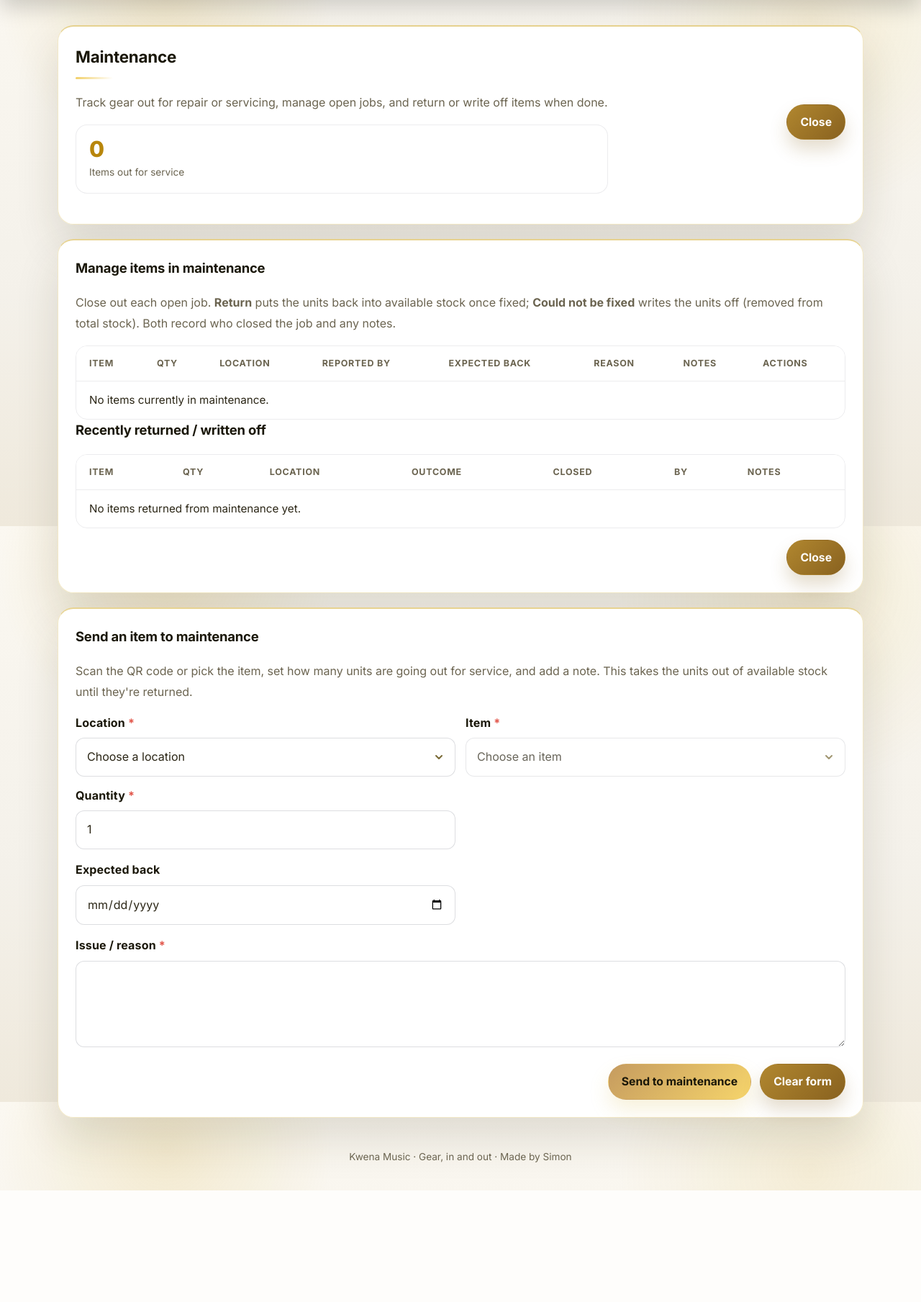
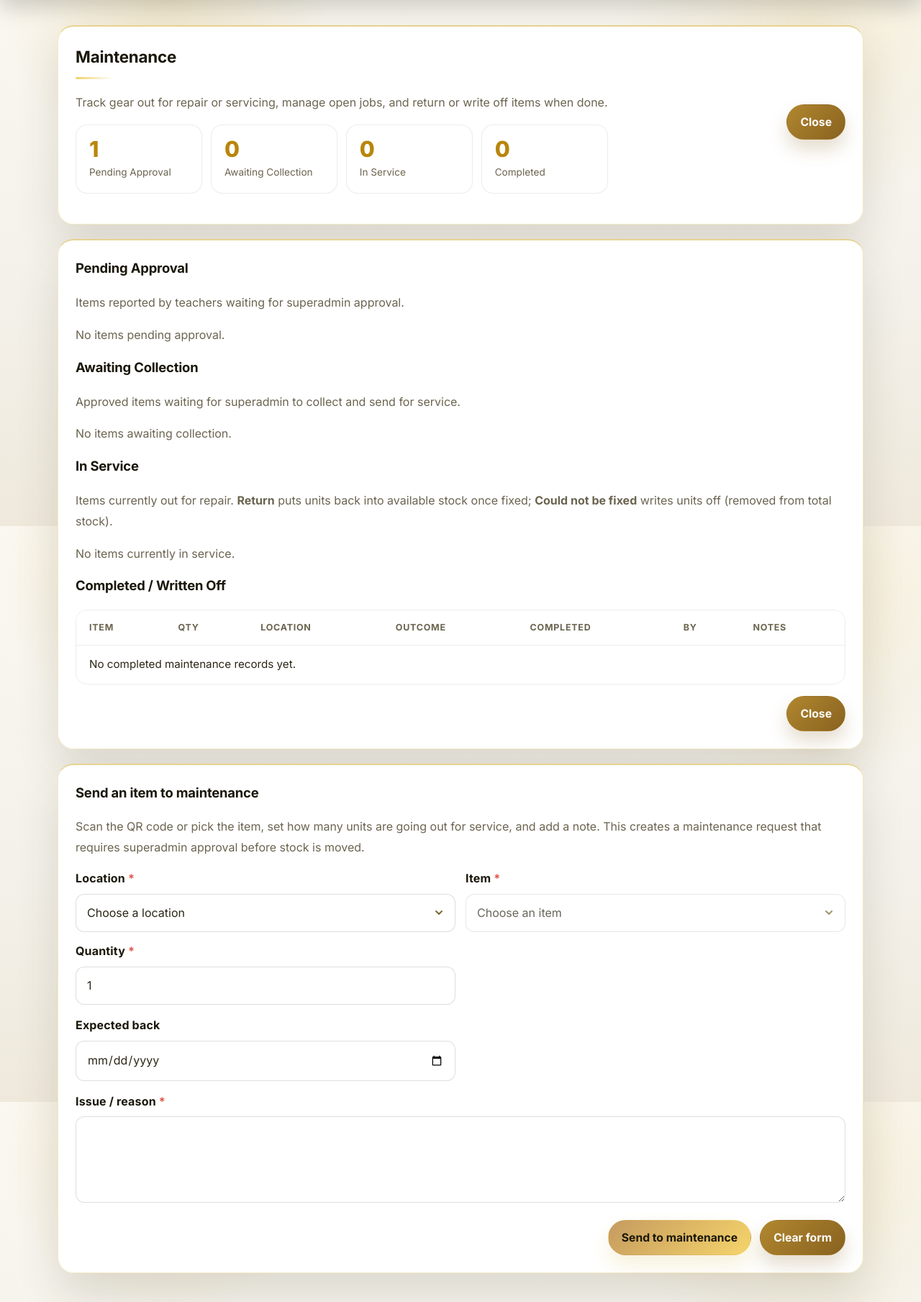
Before and after one commit to SimonKwena/KwenaInventory, a Django app: page /inventory/maintenance/ in a window 1280 px wide. Shown: the part 69-1878 px from the top of the page at 72% size. Before the commit the page ends 1723 px from the top, so only its background shows below. Run offline with Django 5.2, Linux system fonts and the light colour scheme; a user stored in the database is signed in; data comes from the database, SQL or seed files in the repository; both versions use the stored data as it was after the commit; tables that the repository leaves empty hold one stand-in row (values such as "Sample post"); parts of the project's set-up code (start-up, migrations or seed data) failed here and were passed over.

Commit message:
maintenance fix

```diff
--- a/inventory/admin.py
+++ b/inventory/admin.py
@@ -141,8 +141,8 @@
 
 @admin.register(Maintenance)
 class MaintenanceAdmin(admin.ModelAdmin):
-    list_display = ("item", "started_at", "expected_return", "completed_at", "reported_by_name", "reported_by", "completed_by_name", "completed_by")
-    list_filter = ("completed_at", "started_at")
+    list_display = ("item", "status", "started_at", "expected_return", "completed_at", "reported_by_name", "reported_by", "approved_by_name", "collected_by_name", "completed_by_name")
+    list_filter = ("status", "completed_at", "started_at")
     search_fields = ("item__catalog_item__name", "reason", "notes", "reported_by_name", "completed_by_name")
     autocomplete_fields = ("item",)
 
--- a/inventory/templates/inventory/maintenance.html
+++ b/inventory/templates/inventory/maintenance.html
@@ -10,7 +10,10 @@
             {% if is_staff %}
             <p class="section-note">Track gear out for repair or servicing, manage open jobs, and return or write off items when done.</p>
             <div class="stat-grid" data-region="maintenance-stats">
-                    <div class="stat"><div class="stat-value">{{ total_in_maintenance }}</div><div class="stat-label">Items out for service</div></div>
+                <div class="stat"><div class="stat-value">{{ stats.pending_approval }}</div><div class="stat-label">Pending Approval</div></div>
+                <div class="stat"><div class="stat-value">{{ stats.awaiting_collection }}</div><div class="stat-label">Awaiting Collection</div></div>
+                <div class="stat"><div class="stat-value">{{ stats.in_service }}</div><div class="stat-label">In Service</div></div>
+                <div class="stat"><div class="stat-value">{{ stats.completed }}</div><div class="stat-label">Completed</div></div>
             </div>
             {% else %}
             <p class="section-note">Send gear out for repair or servicing and follow the status of the items you reported.</p>
@@ -25,30 +28,89 @@
 </div>
 
 {% if is_staff %}
-<div class="card" id="manage-maintenance-items" data-region="manage-maintenance" {% if not is_staff %}style="display:none;"{% endif %}>
-    <h3>Manage items in maintenance</h3>
-    <p class="section-note">Close out each open job. <strong>Return</strong> puts the units back into available stock once fixed; <strong>Could not be fixed</strong> writes the units off (removed from total stock). Both record who closed the job and any notes.</p>
-    <div class="table-wrapper" aria-live="polite">
+<div class="card" id="manage-maintenance-items" data-region="manage-maintenance">
+    <h3>Pending Approval</h3>
+    <p class="section-note">Items reported by teachers waiting for superadmin approval.</p>
+    {% if pending_approval %}
+    <div class="table-wrapper">
         <table>
             <thead>
-                <tr><th>Item</th><th>Qty</th><th>Location</th><th>Reported by</th><th>Expected back</th><th>Reason</th><th>Notes</th><th>Actions</th></tr>
+                <tr><th>Item</th><th>Qty</th><th>Location</th><th>Reported by</th><th>Expected back</th><th>Reason</th><th>Actions</th></tr>
             </thead>
             <tbody>
-                    {% for record in open_records %}
+                {% for record in pending_approval %}
                 <tr>
-                        <td>
-                            <a class="text-link" href="{% url 'inventory:item_detail' record.item.pk %}">{{ record.item.name }}</a>
+                    <td><a class="text-link" href="{% url 'inventory:item_detail' record.item.pk %}">{{ record.item.name }}</a></td>
+                    <td>{{ record.quantity }}</td>
+                    <td>{{ record.location.name|default:record.item.location.name }}</td>
+                    <td>{{ record.reported_by_name|default:record.reported_by.username|default:"&mdash;" }}</td>
+                    <td>{{ record.expected_return|date:"d M Y"|default:"&mdash;" }}</td>
+                    <td>{{ record.reason|default:"&mdash;" }}</td>
+                    <td class="actions-cell">
+                        <form method="post" action="{% url 'inventory:maintenance_approve' record.pk %}" data-live-submit>
+                            {% csrf_token %}
+                            <button type="submit" class="button-link btn-sm">Approve</button>
+                        </form>
                     </td>
+                </tr>
+                {% endfor %}
+            </tbody>
+        </table>
+    </div>
+    {% else %}
+    <p class="section-note">No items pending approval.</p>
+    {% endif %}
+
+    <h3>Awaiting Collection</h3>
+    <p class="section-note">Approved items waiting for superadmin to collect and send for service.</p>
+    {% if awaiting_collection %}
+    <div class="table-wrapper">
+        <table>
+            <thead>
+                <tr><th>Item</th><th>Qty</th><th>Location</th><th>Reported by</th><th>Approved by</th><th>Expected back</th><th>Reason</th><th>Actions</th></tr>
+            </thead>
+            <tbody>
+                {% for record in awaiting_collection %}
+                <tr>
+                    <td><a class="text-link" href="{% url 'inventory:item_detail' record.item.pk %}">{{ record.item.name }}</a></td>
                     <td>{{ record.quantity }}</td>
-                        <td>{% with loc=record.location|default:record.item.location %}{{ loc.name|default:"&mdash;" }}{% endwith %}</td>
-                        <td>{% if record.reported_by %}{{ record.reported_by_name|default:record.reported_by.username }}{% else %}&mdash;{% endif %}</td>
-                        <td>
-                            {% if record.expected_return %}
-                                {{ record.expected_return }}
+                    <td>{{ record.location.name|default:record.item.location.name }}</td>
+                    <td>{{ record.reported_by_name|default:record.reported_by.username|default:"&mdash;" }}</td>
+                    <td>{{ record.approved_by_name|default:record.approved_by.username|default:"&mdash;" }}</td>
+                    <td>{{ record.expected_return|date:"d M Y"|default:"&mdash;" }}</td>
+                    <td>{{ record.reason|default:"&mdash;" }}</td>
+                    <td class="actions-cell">
+                        <form method="post" action="{% url 'inventory:maintenance_collect' record.pk %}" data-live-submit>
+                            {% csrf_token %}
+                            <button type="submit" class="button-link btn-sm">Collect for Service</button>
+                        </form>
+                    </td>
+                </tr>
+                {% endfor %}
+            </tbody>
+        </table>
+    </div>
     {% else %}
-                                &mdash;
+    <p class="section-note">No items awaiting collection.</p>
     {% endif %}
-                        </td>
+
+    <h3>In Service</h3>
+    <p class="section-note">Items currently out for repair. <strong>Return</strong> puts units back into available stock once fixed; <strong>Could not be fixed</strong> writes units off (removed from total stock).</p>
+    {% if in_service %}
+    <div class="table-wrapper">
+        <table>
+            <thead>
+                <tr><th>Item</th><th>Qty</th><th>Location</th><th>Reported by</th><th>Collected by</th><th>Expected back</th><th>Reason</th><th>Notes</th><th>Actions</th></tr>
+            </thead>
+            <tbody>
+                {% for record in in_service %}
+                <tr>
+                    <td><a class="text-link" href="{% url 'inventory:item_detail' record.item.pk %}">{{ record.item.name }}</a></td>
+                    <td>{{ record.quantity }}</td>
+                    <td>{{ record.location.name|default:record.item.location.name }}</td>
+                    <td>{{ record.reported_by_name|default:record.reported_by.username|default:"&mdash;" }}</td>
+                    <td>{{ record.collected_by_name|default:record.collected_by.username|default:"&mdash;" }}</td>
+                    <td>{{ record.expected_return|date:"d M Y"|default:"&mdash;" }}</td>
                     <td>{{ record.reason|default:"&mdash;" }}</td>
                     <td class="manage-notes-cell">
                         <form method="post" action="{% url 'inventory:maintenance_complete' record.pk %}" class="manage-record-form" id="manage-form-{{ record.pk }}" data-live-submit>
@@ -63,40 +125,39 @@
                         </span>
                     </td>
                 </tr>
-                {% empty %}
-                    <tr><td colspan="8">No items currently in maintenance.</td></tr>
                 {% endfor %}
             </tbody>
         </table>
     </div>
+    {% else %}
+    <p class="section-note">No items currently in service.</p>
+    {% endif %}
 
-    <h3>Recently returned / written off</h3>
+    <h3>Completed / Written Off</h3>
     <div class="table-wrapper">
         <table>
             <thead>
-                <tr><th>Item</th><th>Qty</th><th>Location</th><th>Outcome</th><th>Closed</th><th>By</th><th>Notes</th></tr>
+                <tr><th>Item</th><th>Qty</th><th>Location</th><th>Outcome</th><th>Completed</th><th>By</th><th>Notes</th></tr>
             </thead>
             <tbody>
                 {% for record in completed_records %}
                 <tr>
+                    <td><a class="text-link" href="{% url 'inventory:item_detail' record.item.pk %}">{{ record.item.name }}</a></td>
+                    <td>{{ record.quantity }}</td>
+                    <td>{{ record.location.name|default:record.item.location.name }}</td>
                     <td>
-                            <a class="text-link" href="{% url 'inventory:item_detail' record.item.pk %}">{{ record.item.name }}</a>
-                        </td>
-                        <td>{{ record.quantity }}</td>
-                        <td>{% with loc=record.location|default:record.item.location %}{{ loc.name|default:"&mdash;" }}{% endwith %}</td>
-                        <td>
-                            {% if record.outcome == "written_off" %}
+                        {% if record.status == "written_off" %}
                             <span class="pill pill-danger">Could not be fixed</span>
                         {% else %}
                             <span class="pill pill-success">Returned</span>
                         {% endif %}
                     </td>
-                        <td>{{ record.completed_at }}</td>
-                        <td>{% if record.completed_by %}{{ record.completed_by_name|default:record.completed_by.username }}{% else %}&mdash;{% endif %}</td>
+                    <td>{{ record.completed_at|date:"d M Y, H:i" }}</td>
+                    <td>{{ record.completed_by_name|default:record.completed_by.username|default:"&mdash;" }}</td>
                     <td>{{ record.notes|default:"&mdash;" }}</td>
                 </tr>
                 {% empty %}
-                    <tr><td colspan="7">No items returned from maintenance yet.</td></tr>
+                <tr><td colspan="7">No completed maintenance records yet.</td></tr>
                 {% endfor %}
             </tbody>
         </table>
@@ -123,14 +184,16 @@
                     <td><a class="text-link" href="{% url 'inventory:item_detail' record.item.pk %}">{{ record.item.name }}</a></td>
                     <td>{{ record.quantity }}</td>
                     <td>
-                        {% if record.is_overdue %}
-                            <span class="pill pill-danger">Overdue</span>
-                        {% else %}
-                            <span class="pill pill-pending">In service</span>
-                        {% endif %}
+                        <span class="pill
+                            {% if record.status == "pending_approval" %}pill-pending
+                            {% elif record.status == "approved_awaiting_collection" %}pill-warning
+                            {% elif record.status == "in_service" %}pill-info
+                            {% else %}pill-neutral{% endif %}">
+                            {{ record.get_status_display }}
+                        </span>
                     </td>
                     <td>{{ record.started_at|date:"d M Y" }}</td>
-                    <td>{% if record.expected_return %}{{ record.expected_return|date:"d M Y" }}{% else %}&mdash;{% endif %}</td>
+                    <td>{{ record.expected_return|date:"d M Y"|default:"&mdash;" }}</td>
                     <td class="actions-cell"><a class="button-link btn-sm" href="{% url 'inventory:maintenance_detail' record.pk %}">View</a></td>
                 </tr>
                 {% endfor %}
@@ -139,14 +202,14 @@
                     <td><a class="text-link" href="{% url 'inventory:item_detail' record.item.pk %}">{{ record.item.name }}</a></td>
                     <td>{{ record.quantity }}</td>
                     <td>
-                        {% if record.outcome == "written_off" %}
+                        {% if record.status == "written_off" %}
                             <span class="pill pill-danger">Could not be fixed</span>
                         {% else %}
                             <span class="pill pill-success">Returned</span>
                         {% endif %}
                     </td>
                     <td>{{ record.started_at|date:"d M Y" }}</td>
-                    <td>{% if record.expected_return %}{{ record.expected_return|date:"d M Y" }}{% else %}&mdash;{% endif %}</td>
+                    <td>{{ record.expected_return|date:"d M Y"|default:"&mdash;" }}</td>
                     <td class="actions-cell"><a class="button-link btn-sm" href="{% url 'inventory:maintenance_detail' record.pk %}">View</a></td>
                 </tr>
                 {% endfor %}
@@ -161,7 +224,7 @@
 
 <div class="card">
     <h3>Send an item to maintenance</h3>
-    <p class="section-note">Scan the QR code or pick the item, set how many units are going out for service, and add a note. This takes the units out of available stock until they're returned.</p>
+    <p class="section-note">Scan the QR code or pick the item, set how many units are going out for service, and add a note. This creates a maintenance request that requires superadmin approval before stock is moved.</p>
     <form method="post" action="{% url 'inventory:maintenance_start' %}" id="maintenance-form">
         {% csrf_token %}
 
--- a/inventory/templates/inventory/teacher_room.html
+++ b/inventory/templates/inventory/teacher_room.html
@@ -80,8 +80,8 @@
                 <span class="slip-modal-icon" aria-hidden="true">
                     <svg viewBox="0 0 24 24" width="26" height="26"><path d="M12 2 2 7l10 5 10-5-10-5Zm0 7.2L4.6 6 12 2.8 19.4 6 12 9.2ZM4 9.5V17c0 1.1.9 2 2 2h12c1.1 0 2-.9 2-2v-7.5l-8 4-8-4Z"/></svg>
                 </span>
-                <h2 id="maintenance-modal-title">Send to Maintenance</h2>
-                <span class="pill pill-warning">Item will be unavailable</span>
+                <h2 id="maintenance-modal-title">Request Maintenance</h2>
+                <span class="pill pill-pending">Requires superadmin approval</span>
                 <p class="section-note" id="maintenance-modal-item"></p>
             </div>
 
@@ -111,7 +111,7 @@
                 </div>
 
                 <div class="slip-modal-foot">
-                    <button type="submit" class="button-link">Send to maintenance</button>
+                    <button type="submit" class="button-link">Submit request</button>
                     <button type="button" class="button-link secondary" data-close-modal="maintenance-modal">Cancel</button>
                 </div>
             </form>
--- a/inventory/urls.py
+++ b/inventory/urls.py
@@ -38,6 +38,8 @@
     path("maintenance/", views.maintenance_list, name="maintenance"),
     path("maintenance/<int:pk>/", views.maintenance_detail, name="maintenance_detail"),
     path("maintenance/start/", views.maintenance_start, name="maintenance_start"),
+    path("maintenance/<int:pk>/approve/", views.maintenance_approve, name="maintenance_approve"),
+    path("maintenance/<int:pk>/collect/", views.maintenance_collect, name="maintenance_collect"),
     path("maintenance/<int:pk>/complete/", views.maintenance_complete, name="maintenance_complete"),
     path("maintenance/<int:pk>/write-off/", views.maintenance_write_off, name="maintenance_write_off"),
     path("landing/", views.landing, name="landing"),
--- a/inventory/views.py
+++ b/inventory/views.py
@@ -56,7 +56,10 @@
 from .services import (
     _localize,
     apply_request,
-    complete_item_maintenance,
+    approve_maintenance_request,
+    collect_maintenance,
+    complete_maintenance,
+    create_maintenance_request,
     create_request,
     get_user_active_loans,
     get_user_borrowed_items,
@@ -66,7 +69,6 @@
     record_item_transaction,
     return_request_by_code,
     reject_request,
-    set_item_maintenance,
     void_request,
     void_transaction,
     write_off_maintenance,
@@ -2471,32 +2473,64 @@
     records_qs = Maintenance.objects.all()
     if not is_staff:
         records_qs = records_qs.filter(reported_by=request.user)
-    open_records = (
-        records_qs.filter(completed_at__isnull=True)
-        .select_related("item", "item__catalog_item", "reported_by")
-        .order_by("started_at")
-    )
-    completed_records = (
-        records_qs.filter(completed_at__isnull=False)
-        .select_related("item", "item__catalog_item", "completed_by")
-        .order_by("-completed_at")[:20]
-    )
+
+    # Staff view splits by status
+    if is_staff:
+        pending_approval = (
+            records_qs.filter(status="pending_approval")
+            .select_related("item", "item__catalog_item", "reported_by", "location")
+            .order_by("started_at")
+        )
+        awaiting_collection = (
+            records_qs.filter(status="approved_awaiting_collection")
+            .select_related("item", "item__catalog_item", "reported_by", "approved_by", "location")
+            .order_by("approved_at")
+        )
+        in_service = (
+            records_qs.filter(status="in_service")
+            .select_related("item", "item__catalog_item", "reported_by", "collected_by", "location")
+            .order_by("collected_at")
+        )
+        completed_records = (
+            records_qs.filter(status__in=["completed", "written_off"])
+            .select_related("item", "item__catalog_item", "completed_by", "location")
+            .order_by("-completed_at")[:20]
+        )
+        open_records = records_qs.filter(status__in=["pending_approval", "approved_awaiting_collection", "in_service"])
+    else:
+        # Teacher view - same as before but using status
+        open_records = (
+            records_qs.filter(status__in=["pending_approval", "approved_awaiting_collection", "in_service"])
+            .select_related("item", "item__catalog_item", "reported_by")
+            .order_by("started_at")
+        )
+        completed_records = (
+            records_qs.filter(status__in=["completed", "written_off"])
+            .select_related("item", "item__catalog_item", "completed_by")
+            .order_by("-completed_at")[:20]
+        )
+        pending_approval = awaiting_collection = in_service = Maintenance.objects.none()
+
     now = timezone.now()
     for record in open_records:
         record.is_overdue = bool(record.expected_return and record.expected_return < now)
+    for record in completed_records:
+        record.is_overdue = bool(record.expected_return and record.expected_return < now)
+
+    # Stats for dashboard
+    stats = {
+        "pending_approval": pending_approval.count(),
+        "awaiting_collection": awaiting_collection.count(),
+        "in_service": in_service.count(),
+        "completed": completed_records.count(),
+    }
+
     form = MaintenanceForm(request.GET or None, user=request.user)
     if request.GET.get("item"):
         try:
             form.fields["item"].initial = int(request.GET["item"])
         except (ValueError, TypeError):
             pass
-    maintenance_items = (
-        StockEntry.objects.filter(maintenance_records__completed_at__isnull=True)
-        .filter(quantity_maintenance__gt=0)
-        .select_related("catalog_item", "location", "condition", "status")
-        .distinct()
-        .order_by("catalog_item__category", "catalog_item__subcategory", "catalog_item__name")
-    )
     form_items = (
         StockEntry.objects.filter(is_active=True)
         .select_related("catalog_item", "location")
@@ -2508,10 +2542,13 @@
         {
             "open_records": open_records,
             "completed_records": completed_records,
+            "pending_approval": pending_approval,
+            "awaiting_collection": awaiting_collection,
+            "in_service": in_service,
             "form": form,
             "is_staff": is_staff,
             "total_in_maintenance": open_records.count(),
-            "maintenance_items": maintenance_items,
+            "stats": stats,
             "items": form_items,
         },
     )
@@ -2549,7 +2586,7 @@
         return redirect("inventory:maintenance")
     item = form.cleaned_data["item"]
     quantity = form.cleaned_data.get("quantity") or 1
-    record = set_item_maintenance(
+    record = create_maintenance_request(
         item,
         user=request.user,
         reason=form.cleaned_data.get("reason", ""),
@@ -2558,15 +2595,33 @@
         location=form.cleaned_data.get("location"),
     )
     applied_quantity = record.quantity
-    messages.success(request, f"{applied_quantity} x {item.name} moved to maintenance.")
+    messages.success(request, f"{applied_quantity} x {item.name} sent for maintenance approval.")
+    return redirect("inventory:maintenance")
+
+
+@require_POST
+@user_passes_test(lambda user: user.is_superuser)
+def maintenance_approve(request, pk):
+    record = get_object_or_404(Maintenance, pk=pk, status="pending_approval")
+    approve_maintenance_request(record, user=request.user)
+    messages.success(request, f"{record.item.name} maintenance approved — awaiting collection.")
+    return redirect("inventory:maintenance")
+
+
+@require_POST
+@user_passes_test(lambda user: user.is_staff)
+def maintenance_collect(request, pk):
+    record = get_object_or_404(Maintenance, pk=pk, status="approved_awaiting_collection")
+    collect_maintenance(record, user=request.user)
+    messages.success(request, f"{record.item.name} collected for service.")
     return redirect("inventory:maintenance")
 
 
 @require_POST
 @user_passes_test(lambda user: user.is_staff)
 def maintenance_complete(request, pk):
-    record = get_object_or_404(Maintenance, pk=pk, completed_at__isnull=True)
-    complete_item_maintenance(record, user=request.user, notes=request.POST.get("notes", ""))
+    record = get_object_or_404(Maintenance, pk=pk, status="in_service")
+    complete_maintenance(record, user=request.user, notes=request.POST.get("notes", ""))
     messages.success(request, f"{record.item.name} returned from maintenance.")
     return redirect("inventory:maintenance")
 
@@ -2574,7 +2629,7 @@
 @require_POST
 @user_passes_test(lambda user: user.is_staff)
 def maintenance_write_off(request, pk):
-    record = get_object_or_404(Maintenance, pk=pk, completed_at__isnull=True)
+    record = get_object_or_404(Maintenance, pk=pk, status="in_service")
     write_off_maintenance(record, user=request.user, notes=request.POST.get("notes", ""))
     messages.success(request, f"{record.item.name} written off (could not be fixed).")
     return redirect("inventory:maintenance")
```
Also changed, not shown: inventory/models.py (+38 -4 lines), inventory/services.py (+57 -27 lines), db.sqlite3, inventory/migrations/0048_maintenance_approved_at_maintenance_approved_by_and_more.py (added). Lines whose indentation alone changed are shown as unchanged.
